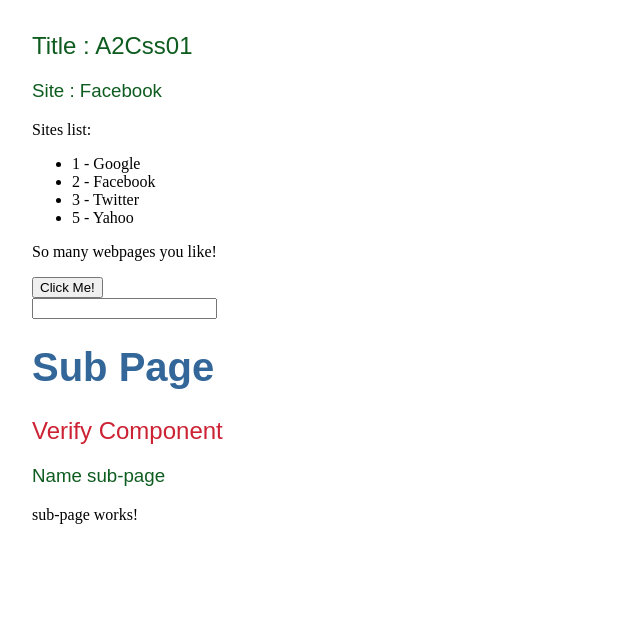
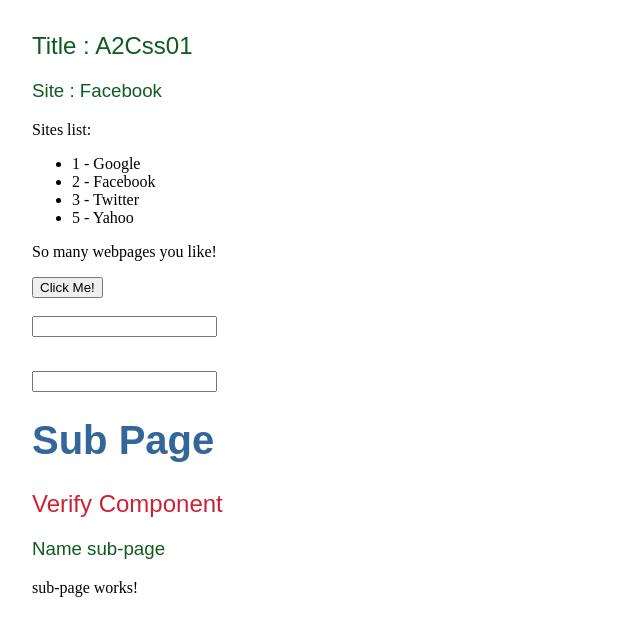
Before and after one commit to ding99/A2Css01, an Angular app: page / in a window 1280 px wide. Shown: the top 636 px of the page, without its empty margins (0-640 px from the left). Built offline with nearby package versions, Linux system fonts and the light colour scheme.

Commit message:
filter key event

```diff
--- a/src/app/app.component.html
+++ b/src/app/app.component.html
@@ -10,9 +10,13 @@
 
 <button (click)="onClickMe()">Click Me!</button>
 {{clickMessage}}
-<br>
+<br><br>
 
 <input #box (keyup) = "onKey(box.value)">
 <p>{{values}}</p>
+<br>
+
+<input #box1 (keyup.enter) = "enter=box1.value">
+<p>{{enter}}</p>
 
 <sub-page>Loading sub-page...</sub-page>
--- a/src/app/app.component.ts
+++ b/src/app/app.component.ts
@@ -29,4 +29,6 @@ export class AppComponent {
     if(this.values.length > 36)
     this.values = '';
   }
+
+  enter = '';
 }
```
